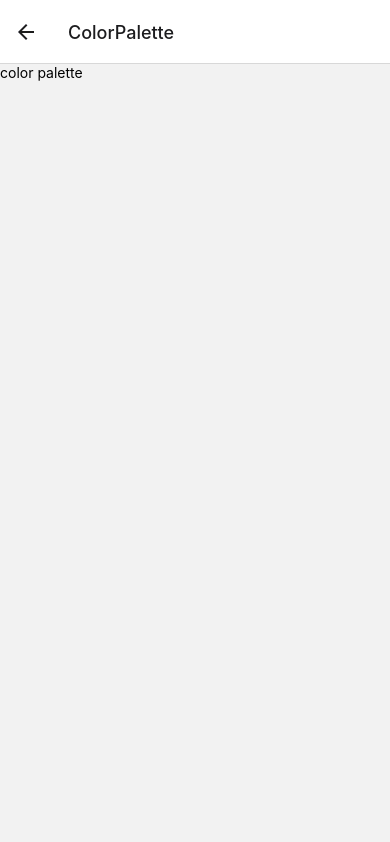
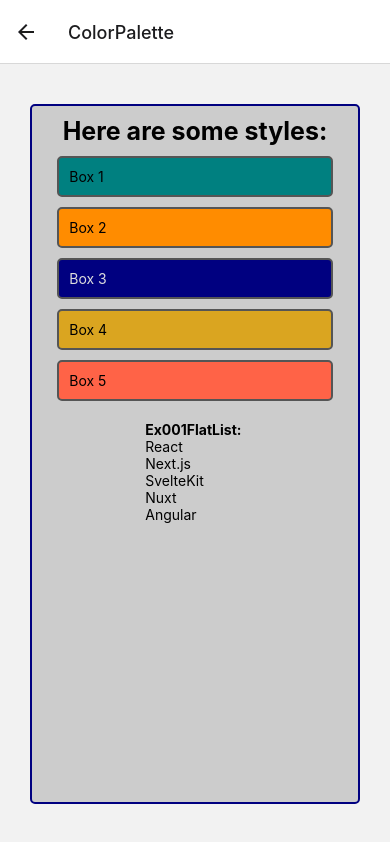
Before and after one commit to edwardtanguay/reactnative-learn-showcase, a React Native app: screen /ColorPalette in a window 390 px wide. Built offline with nearby package versions, Linux system fonts and the light colour scheme.

Commit message:
shows page

```diff
--- a/App.tsx
+++ b/App.tsx
@@ -1,7 +1,4 @@
 import React from "react";
-import { View, Text, SafeAreaView, StyleSheet } from "react-native";
-import { ColorBox } from "./components/ColorBox";
-import { Ex001FlatList } from "./components/Ex001FlatList";
 import { NavigationContainer } from "@react-navigation/native";
 import { createStackNavigator } from "@react-navigation/stack";
 import { ColorPalette } from "./screens/ColorPalette";
@@ -20,44 +17,5 @@ const App = () => {
 	);
 };
 
-const styles = StyleSheet.create({
-	container: {
-		marginLeft: 30,
-		marginVertical: 40,
-		marginRight: 30,
-		backgroundColor: "#ccc",
-		padding: 10,
-		borderRadius: 5,
-		borderColor: "navy",
-		borderWidth: 2,
-		alignItems: "center",
-		justifyContent: "flex-start",
-		flex: 1,
-	},
-	text: {
-		fontSize: 25,
-		fontWeight: "bold",
-	},
-	box: {
-		marginTop: 10,
-		width: "90%",
-		padding: 10,
-		borderRadius: 5,
-		borderWidth: 2,
-		borderColor: "#555",
-	},
-	box1: {
-		backgroundColor: "teal",
-	},
-	box2: {
-		backgroundColor: "darkorange",
-	},
-	box3: {
-		backgroundColor: "navy",
-	},
-	box3text: {
-		color: "#ddd",
-	},
-});
 
 export default App;
--- a/screens/ColorPalette.tsx
+++ b/screens/ColorPalette.tsx
@@ -1,10 +1,66 @@
 import React from "react";
-import { View, Text } from "react-native";
+import { View, Text, SafeAreaView, StyleSheet } from "react-native";
+import { ColorBox } from "../components/ColorBox";
+import { Ex001FlatList } from "../components/Ex001FlatList";
 
 export const ColorPalette = () => {
 	return (
-		<View>
-			<Text>color palette</Text>
-		</View>
+		<SafeAreaView style={{ flex: 1 }}>
+			<View style={styles.container}>
+				<Text style={styles.text}>Here are some styles:</Text>
+				<View style={[styles.box, styles.box1]}>
+					<Text>Box 1</Text>
+				</View>
+				<View style={[styles.box, styles.box2]}>
+					<Text>Box 2</Text>
+				</View>
+				<View style={[styles.box, styles.box3]}>
+					<Text style={styles.box3text}>Box 3</Text>
+				</View>
+				<ColorBox text="Box 4" backgroundColor="goldenrod" />
+				<ColorBox text="Box 5" backgroundColor="tomato" />
+				<Ex001FlatList />
+			</View>
+		</SafeAreaView>
 	);
 };
+
+const styles = StyleSheet.create({
+	container: {
+		marginLeft: 30,
+		marginVertical: 40,
+		marginRight: 30,
+		backgroundColor: "#ccc",
+		padding: 10,
+		borderRadius: 5,
+		borderColor: "navy",
+		borderWidth: 2,
+		alignItems: "center",
+		justifyContent: "flex-start",
+		flex: 1,
+	},
+	text: {
+		fontSize: 25,
+		fontWeight: "bold",
+	},
+	box: {
+		marginTop: 10,
+		width: "90%",
+		padding: 10,
+		borderRadius: 5,
+		borderWidth: 2,
+		borderColor: "#555",
+	},
+	box1: {
+		backgroundColor: "teal",
+	},
+	box2: {
+		backgroundColor: "darkorange",
+	},
+	box3: {
+		backgroundColor: "navy",
+	},
+	box3text: {
+		color: "#ddd",
+	},
+});
```
Also changed, not shown: dev/notes.txt (deleted).
